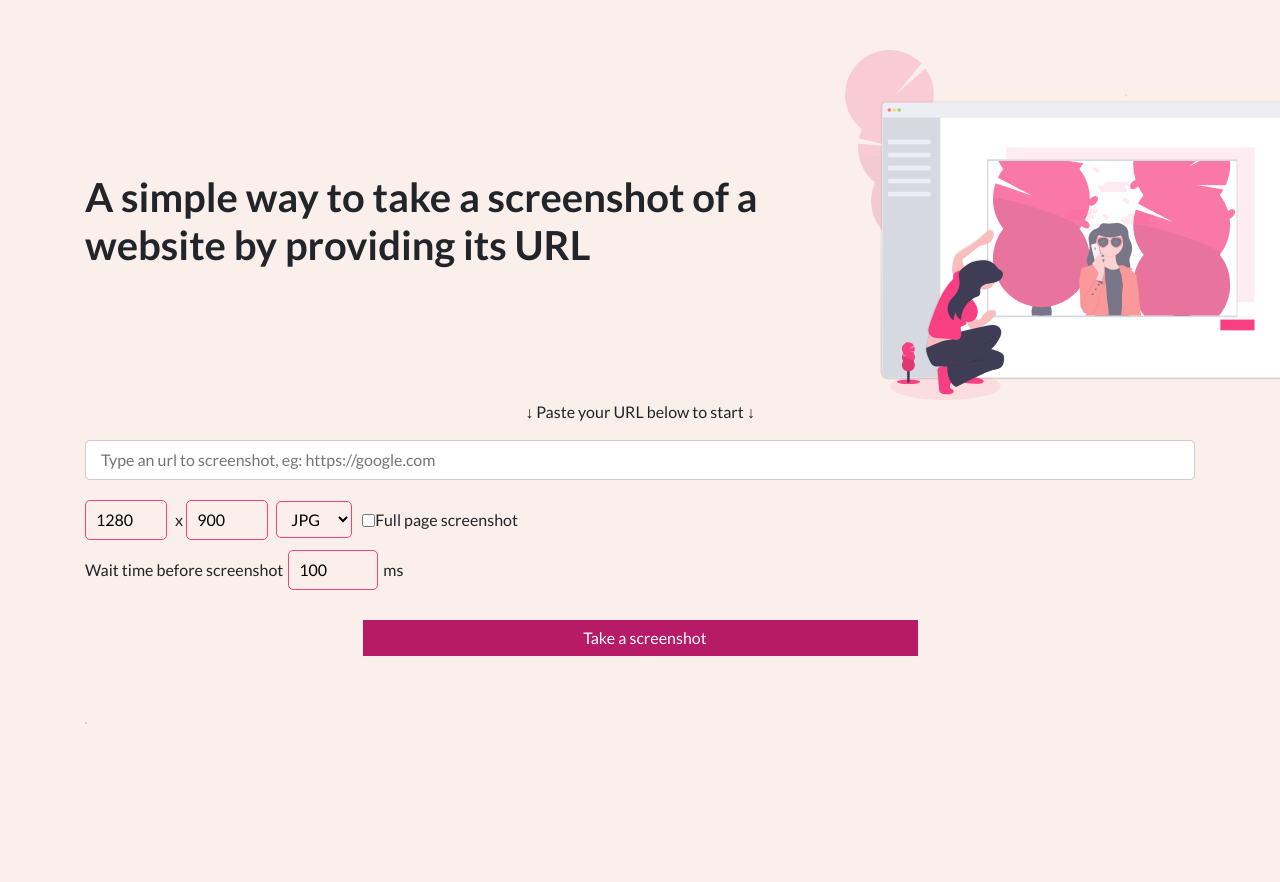
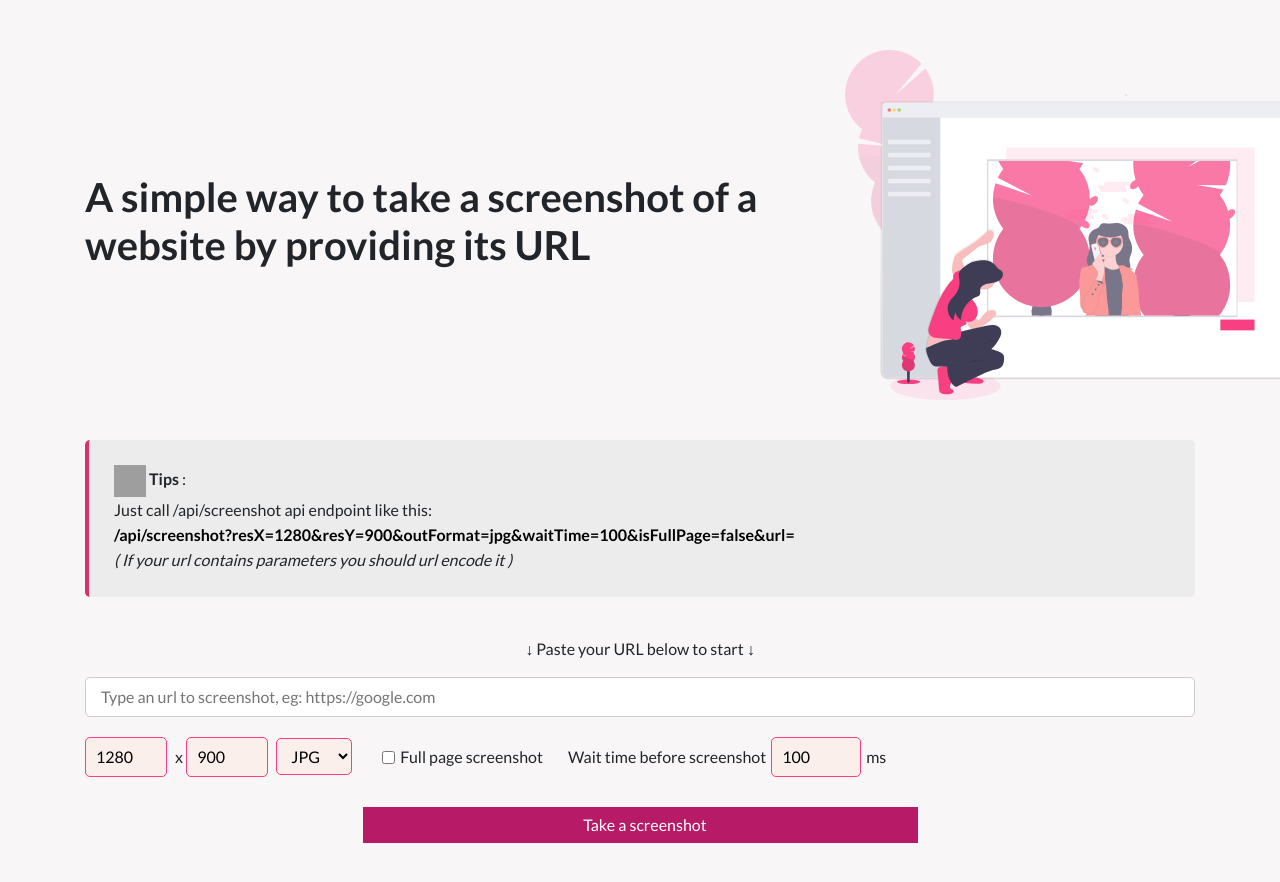
Before and after one commit to elestio/ws-screenshot, a website: page public/index.html in a window 1280 px wide. Shown: the top 882 px of the page. Before the commit the page ends 800 px from the top, so only its background shows below. Drawn offline with nearby package versions, Linux system fonts and the light colour scheme; grey boxes are pictures that could not be loaded; some icons are missing.

```diff
--- a/public/css/main.css
+++ b/public/css/main.css
@@ -2,8 +2,31 @@
 {
     margin: 0;
     font-family: 'Lato', sans-serif;
-    background-color: #FAEFEA;
+    background-color: #F9F6F8;
     height: 100vh;
+}
+
+a {
+    color: #000!important;
+    text-decoration: none;
+    background-color: transparent;
+    font-weight: bold;
+}
+
+
+.tips {
+    border-left:4px solid #DF2D6E;
+    padding: 25px;
+    border-radius: 5px;
+    padding: 25px;
+    background-color: #ececec;
+    line-height: 25px;
+    margin: 40px 0;
+}
+
+.tips__logo {
+    width: 32px;
+    height: 32px;
 }
 
 .container {
@@ -70,6 +93,11 @@
     margin-right: 5px;
 }
 
+.screenshot__wait-time, .screenshot__full-page {
+    margin-left: 25px;
+    margin-right: 5px;
+}
+
 .screenshot__btn-block {
     margin-top: 30px;
 }
@@ -93,10 +121,6 @@
     margin-right: 10px;
 }
 
-.screenshot__full-page {
-    margin-left : 5px
-}
-
 #stats {
     text-align: center;
 }
@@ -117,6 +141,11 @@
     }
     .screenshot__full-page {
         margin-left : 0;
-        margin-top: 10px
+        margin-top: 10px;
+        margin-bottom: 10px;
+    }
+
+    .screenshot__wait-time  {
+        margin-left: 0;
     }
   }
--- a/public/index.html
+++ b/public/index.html
@@ -21,12 +21,23 @@
         <section class="row header">
             <div class="col-md-8 header__title">
                 <h1>A simple way to take a screenshot of a website by providing its URL</h1>
+
             </div>
 
             <div class="col-md-4">
                 <img class="header__main-photo" src="main-photo.svg" alt="computer-search">
             </div>
         </section>
+        <div class="tips">
+            <div>
+                <img alt="tips-logo" class="tips__logo" src="https://cf.appdrag.com/support-documentatio-cb1e1b/uploads/1595412262473-spaceship.svg"  />&nbsp;<strong>Tips</strong> :&nbsp;</div>
+                <div>
+                Just call /api/screenshot api endpoint like this:<br/>
+                <a id="sampleREST" href='/api/screenshot?url=https://vms2.terasp.net' target='_blank' style='word-break: break-all;'>/api/screenshot?url=https://vms2.terasp.net</a><br/>
+                <i>( If your url contains parameters you should url encode it )</i>
+                </div>
+            </div>
+
 
         <section>
                 <p class="screenshot__label">↓ Paste your URL below to start ↓    </p>
@@ -45,10 +56,10 @@
                             <option value="pdf">PDF</option>
                         </select>
                     </div>
-                    <input class="screenshot__full-page " id="isFullPage" type="checkbox" onchange="UpdateRESTUrl()"> Full page screenshot
-                </div>
-                <div class="left">
-                    <span>Wait time before screenshot </span>  <input class="screenshot__input-options mleft-5" id="waitTime" type="number" min="0" max="30000" value="100" onchange="UpdateRESTUrl()"> ms
+                    <input class="screenshot__full-page" id="isFullPage" type="checkbox" onchange="UpdateRESTUrl()"> Full page screenshot
+                    <div class="left screenshot__wait-time">
+                        <span>Wait time before screenshot </span>  <input class="screenshot__input-options mleft-5" id="waitTime" type="number" min="0" max="30000" value="100" onchange="UpdateRESTUrl()"> ms
+                    </div>
                 </div>
                 <div class="screenshot__btn-block center">
                     <button type="submit" class="screenshot__btn" onclick="DoScreenshot()"><i class="screenshot__icon fad fa-analytics"></i>Take a screenshot</button>
@@ -58,7 +69,7 @@
 
     <br><br>
     <div id="stats"></div>
-    <img id="resultImg" class="result-block hidden" src="" style="margin-top: 10px; max-width: 100%; background: #eee; border: 1px solid #d1d1d1;">
+        <img id="resultImg" class="result-block hidden" src="" style="margin-top: 10px; max-width: 100%; background: #eee; border: 1px solid #d1d1d1;">
     <iframe id="resultPDF" class="result-block hidden" src="" style="display: none; margin-top: 10px; max-width: 100%; background: #eee; border: 1px solid #d1d1d1;"></iframe>
 
 
```
Also changed, not shown: public/client.js (+4 -0 lines).
